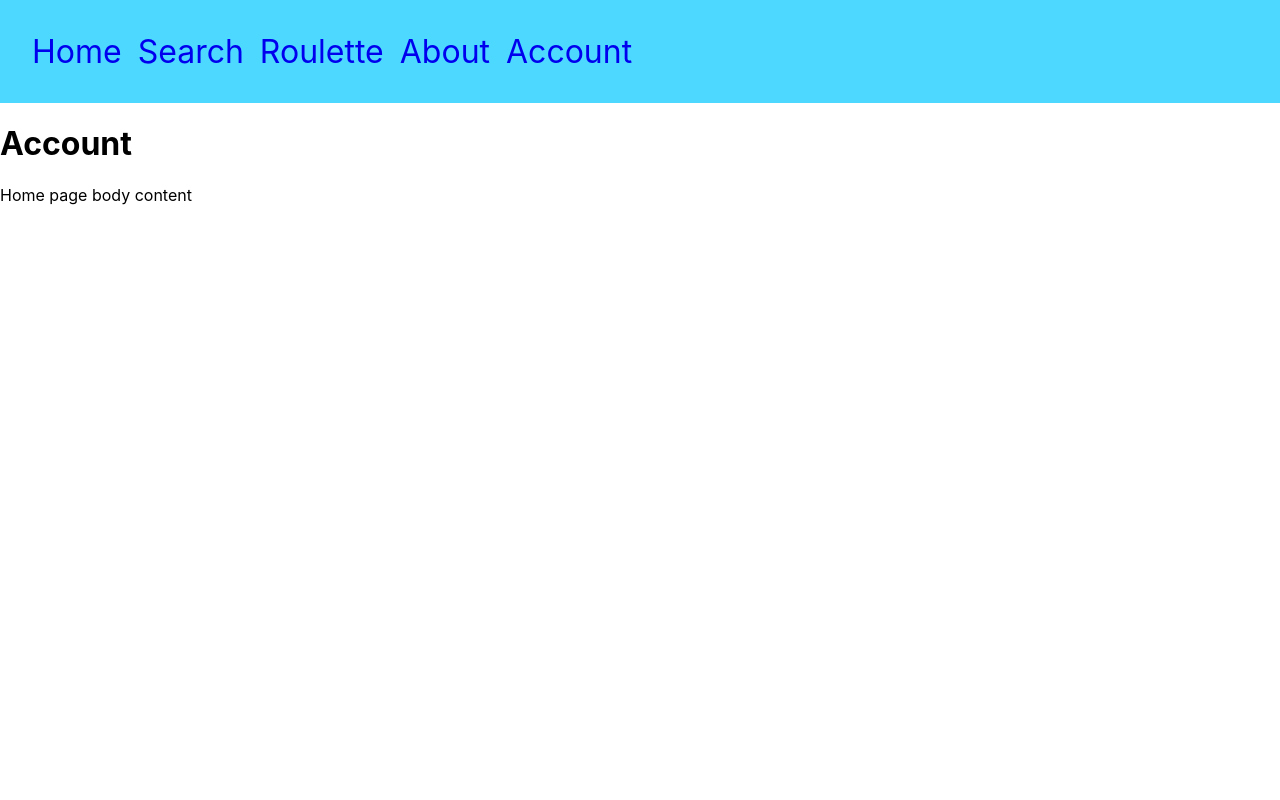
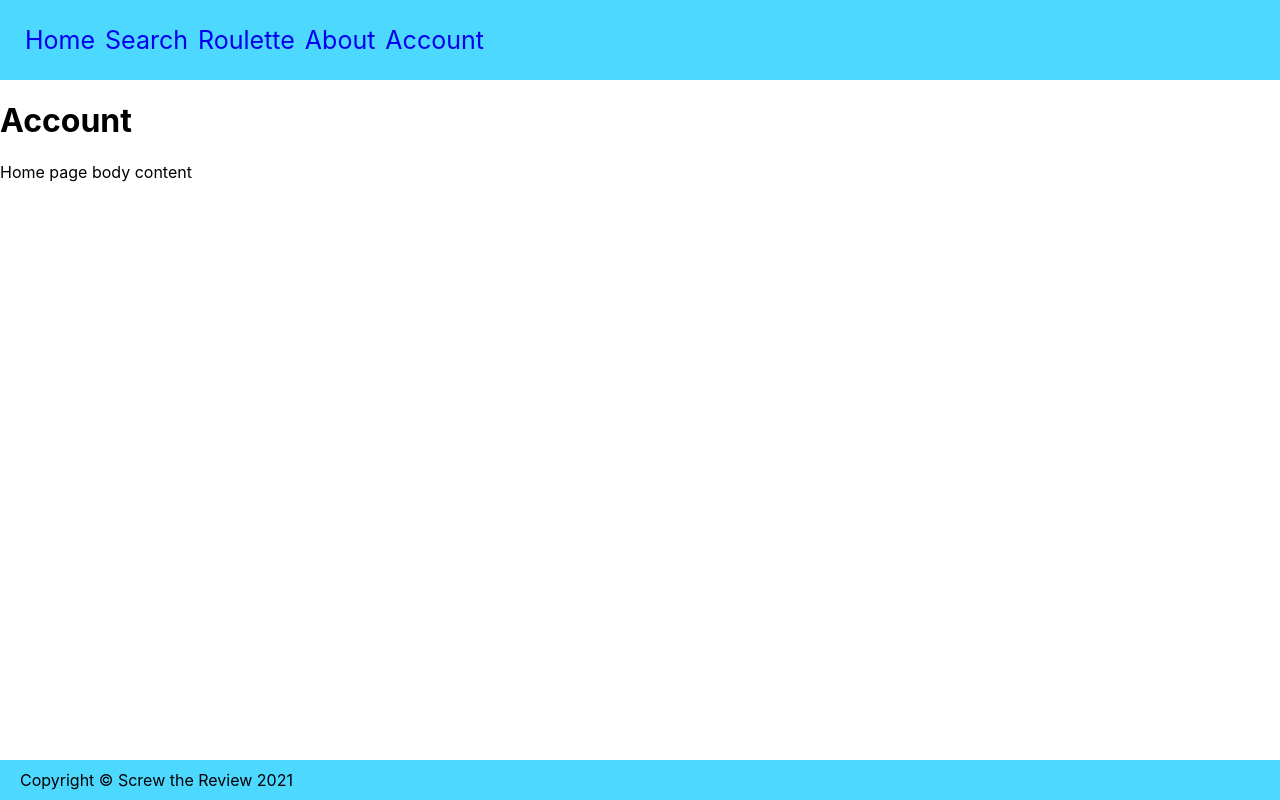
Before and after one commit to mackenzieleach/screwthereview, a React (Create React App) app: page /account in a window 1280 px wide. Built offline with nearby package versions, Linux system fonts and the light colour scheme.

Commit message:
Added Website Footer

```diff
--- a/package.json
+++ b/package.json
@@ -12,6 +12,7 @@
     "react-dom": "^17.0.2",
     "react-router-dom": "^5.2.0",
     "react-scripts": "4.0.3",
+    "styled-components": "^5.2.3",
     "tedious": "^11.0.7",
     "web-vitals": "^1.1.1"
   },
--- a/src/App.css
+++ b/src/App.css
@@ -39,13 +39,25 @@
 
 .nav-bar {
   background: #4dd8ff;
-  padding: 32px;
+  padding: 25px;
 }
 
 .nav-bar > a {
-  font-size: 32px;
-  padding-right: 16px;
+  font-size: 25px;
+  padding-right: 10px;
   text-decoration: none;
+}
+
+/* FOOTER */
+:root {
+  --mainColor: #4dd8ff;
+}
+
+.main-footer{
+  position: absolute;
+  left: 0;
+  right: 0;
+  bottom: 0;
 }
 
 /* WHEEL */
--- a/src/App.js
+++ b/src/App.js
@@ -7,6 +7,7 @@ import Search from './Search';
 import Roulette from './Roulette';
 import About from './About';
 import Account from './Account';
+import Footer from './Footer';
 
 
 class App extends Component {
@@ -21,6 +22,7 @@ class App extends Component {
           <Route path="/about" component={About} />
           <Route path="/account" component={Account} />
         </Switch>
+        <Footer />
       </div >
     );
   }
--- /dev/null
+++ b/src/Footer.js
@@ -0,0 +1,31 @@
+import React, { Component } from 'react';
+import styled from 'styled-components'
+
+function Footer() {
+    return (
+        <FooterContainer className="main-footer">
+            <div className="footer-middle">
+                <div className="container">
+                    <div className="row">
+                        {/* Column 1*/}
+                        <div className="col-md-3 col-sm-6">
+                            <span> Copyright &copy; Screw the Review {new Date().getFullYear()}</span>
+                        </div>
+                    </div>
+                </div>
+            </div>
+        </FooterContainer>
+    );
+}
+
+export default Footer;
+
+const FooterContainer = styled.footer`
+.footer-middle{
+    background: var(--mainColor);
+    padding-top: 10px;
+    padding-bottom: 10px;
+    padding-left: 20px;
+}
+
+`;
```
Also changed, not shown: src/Navigation.js (+5 -5 lines), 1 other file (tests, documents, lock files or other folders).
